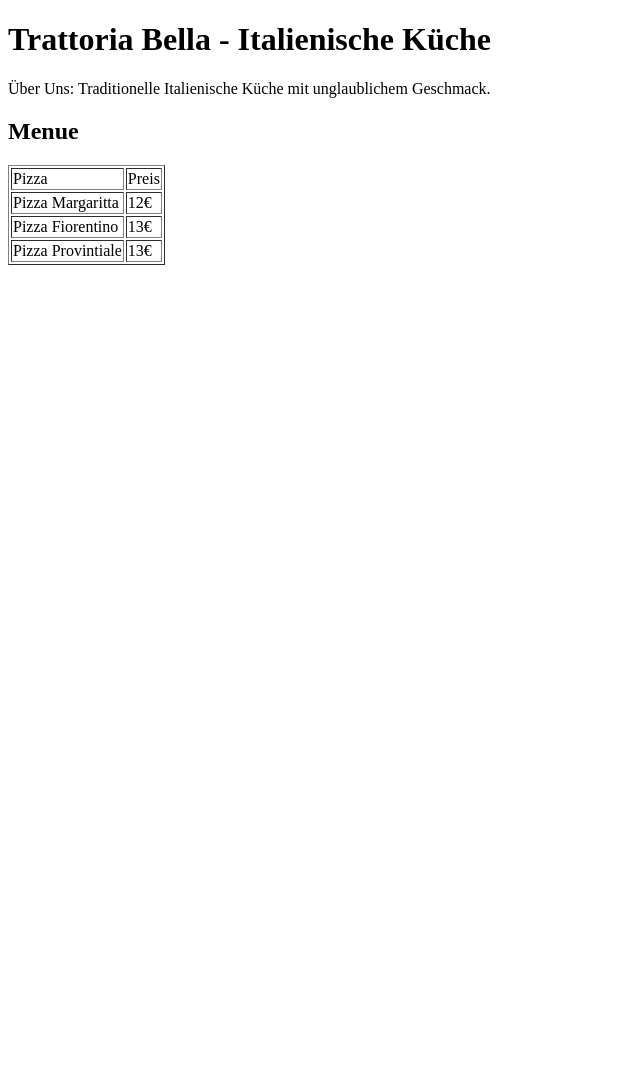
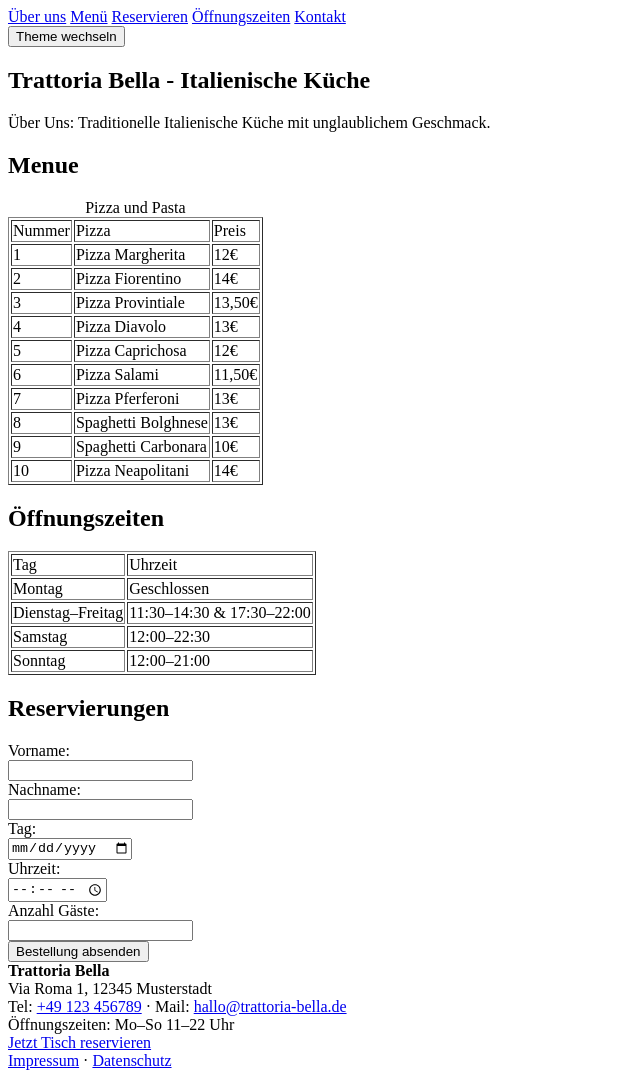
Before and after one commit to FalcoXVI/WMC-Ivanov-SJ2025-26, a plain HTML site: page 2025-09-18/index.html in a window 1280 px wide. Shown: the whole page, without its empty margins (0-640 px from the left). Before the commit the page ends 800 px from the top, so only its background shows below. Drawn offline with Linux system fonts and the light colour scheme.

Commit message:
html-blueprint-nonsemantic

```diff
--- a/2025-09-18/index.html
+++ b/2025-09-18/index.html
@@ -3,9 +3,35 @@
     <head>
         <meta charset="UTF-8">
         <meta name="viewport" content="width=device-width, initial-scale=1.0">
+
+        <!--        CSS Verbindungen
+        <link rel="stylesheet" href="theme-light.css">
+        <link id="theme" rel="stylesheet" href="theme-light.css"> -->
+
+
+
         <title>Trattoria Bella – Italienisches Restaurant</title>
+
+    </div>
+        <nav class="wrap" aria-label="Hauptnavigation">
+        <a href="#about">Über uns</a>
+        <a href="#menu">Menü</a>
+        <a href="#reserve">Reservieren</a>
+        <a href="#hours">Öffnungszeiten</a>
+        <a href="#kontakt">Kontakt</a>
+        </nav>
+    </div>
+
     </head>
+
     <body>
+
+        <main>
+
+            <section>
+                <!--        button für CSS Themes       -->
+                <button onclick="const el = document.getElementById('theme'); el.href = el.href.endsWith('theme-light.css') ? 'theme-dark.css' : 'theme-light.css';">Theme wechseln</button>
+
 
                 <h1>Trattoria Bella - Italienische Küche</h1>
 
@@ -14,30 +40,172 @@
                     Traditionelle Italienische Küche mit unglaublichem Geschmack.
                 </p>
 
+            </section>
+
+            <section>
+
                 <h2>Menue</h2>
-    <table border="1">
+                <table border="1" name="table">
+
+                    <caption>Pizza und Pasta</caption>
+
+                    <thead>
                         <tr>
+                            <td>Nummer</td>
                             <td>Pizza</td>
                             <td>Preis</td>
                         </tr>
+                    </thead>
 
+                    <tbody>
                         <tr>
-            <td>Pizza Margaritta</td>
+                            <td>1</td>
+                            <td>Pizza Margherita</td>
                             <td>12€</td>
                         </tr>
 
                         <tr>
+                            <td>2</td>
                             <td>Pizza Fiorentino</td>
+                            <td>14€</td>
+                        </tr>
+
+                        <tr>
+                            <td>3</td>
+                            <td>Pizza Provintiale</td>
+                            <td>13,50€</td>
+                        </tr>
+
+                        <tr>
+                            <td>4</td>
+                            <td>Pizza Diavolo</td>
                             <td>13€</td>
                         </tr>
 
                         <tr>
-        <td>Pizza Provintiale</td>
+                            <td>5</td>
+                            <td>Pizza Caprichosa</td>
+                            <td>12€</td>
+                        </tr>
+
+                        <tr>
+                            <td>6</td>
+                            <td>Pizza Salami</td>
+                            <td>11,50€</td>
+                        </tr>
+
+                        <tr>
+                            <td>7</td>
+                            <td>Pizza Pferferoni</td>
                             <td>13€</td>
                         </tr>
 
+                        <tr>
+                            <td>8</td>
+                            <td>Spaghetti Bolghnese</td>
+                            <td>13€</td>
+                        </tr>
 
+                        <tr>
+                            <td>9</td>
+                            <td>Spaghetti Carbonara</td>
+                            <td>10€</td>
+                        </tr>
+
+                        <tr>
+                            <td>10</td>
+                            <td>Pizza Neapolitani</td>
+                            <td>14€</td>
+                        </tr>
+                    </tbody>
                 </table>
+            </section>
+
+
+
+
+
+            <section>
+            <h2>Öffnungszeiten</h2>
+
+            <table border="1" name="table">
+
+                <!--  Tabellenüberschrifft
+                <caption>Öffnungszeiten</caption>
+                -->
+
+                <thead>
+                    <tr>
+                        <td>Tag</td>
+                        <td>Uhrzeit</td>
+                    </tr>
+                </thead>
+
+                <tbody>
+                    <tr>
+                        <td>Montag</td>
+                        <td>Geschlossen</td>
+                    </tr>
+
+                    <tr>
+                        <td>Dienstag–Freitag</td>
+                        <td>11:30–14:30 & 17:30–22:00</td>
+                    </tr>
+
+                    <tr>
+                        <td>Samstag</td>
+                        <td>12:00–22:30</td>
+                    </tr>
+
+                    <tr>
+                        <td>Sonntag</td>
+                        <td>12:00–21:00</td>
+                    </tr>
+                </tbody>
+            </table>
+            </section>
+            <aside>
+                <h2>Reservierungen</h2>
+
+                <form>
+                    <label for="fname">Vorname:</label><br>
+                    <input type="text" id="fname" name="fname"><br>
+
+                    <label for="lname">Nachname:</label><br>
+                    <input type="text" id="lname" name="lname"><br>
+
+                    <label for="day">Tag:</label><br>
+                    <input type="date" id="day" name="day"><br>
+
+                    <label for="time">Uhrzeit:</label><br>
+                    <input type="time" id="time" name="time"><br>
+
+                    <label for="guests">Anzahl Gäste:</label><br>
+                    <input type="number" id="guests" name="guests"><br>
+
+                    <button type="submit">Bestellung absenden</button>
+                </form>
+            </aside>
+        </main>
+
+        <footer>
+            <div>
+                <strong>Trattoria Bella</strong><br>
+                Via Roma 1, 12345 Musterstadt<br>
+                Tel: <a href="tel:+49123456789">+49 123 456789</a> ·
+                Mail: <a href="mailto:hallo@trattoria-bella.de">hallo@trattoria-bella.de</a>
+            </div>
+            <div>
+                Öffnungszeiten: Mo–So 11–22 Uhr<br>
+                <a href="#reservieren">Jetzt Tisch reservieren</a>
+            </div>
+
+            <div>
+                <a href="#contact-us">Impressum</a> ·
+                <a href="#privacy-pollicy">Datenschutz</a>
+            </div>
+
+        </footer>
 
     </body>
 </html>
--- /dev/null
+++ b/2025-09-18/theme-accent.css
@@ -0,0 +1,8 @@
+/* theme-light.css */
+html, body {
+  height: 100%;
+}
+body {
+  margin: 0;                 /* weiße Ränder vermeiden */
+  background-color: #000000; /* beliebige Farbe */
+}
--- /dev/null
+++ b/2025-09-18/theme-light.css
@@ -0,0 +1,8 @@
+/* theme-light.css */
+html, body {
+  height: 100%;
+}
+body {
+  margin: 0;                 /* weiße Ränder vermeiden */
+  background-color: #ffffff; /* beliebige Farbe */
+}
```
Lines whose indentation alone changed are shown as unchanged.
